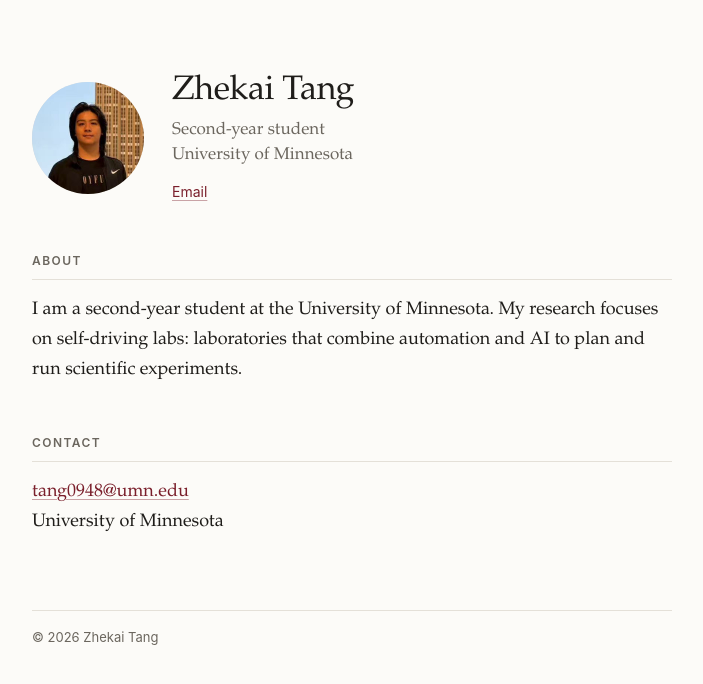
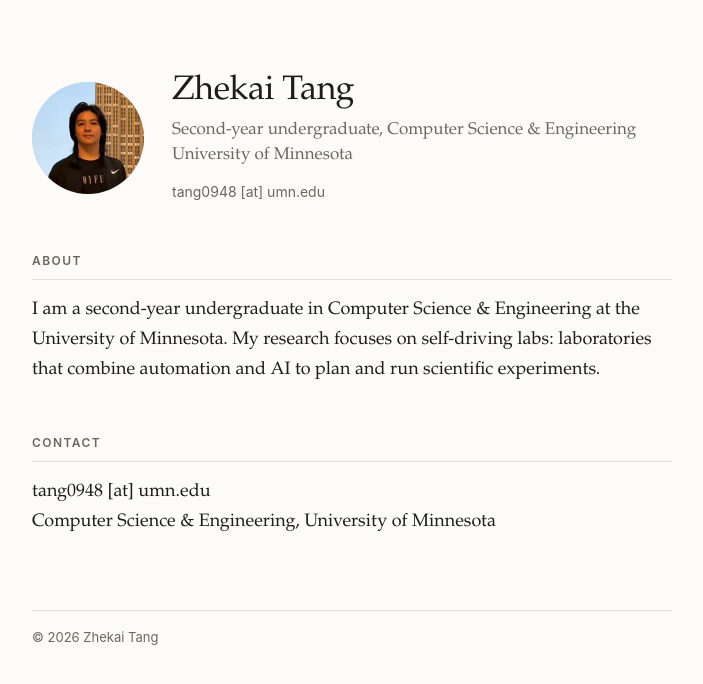
Before and after one commit to tzk1212123/tzk1212123.github.io, a plain HTML site: page index.html in a window 1280 px wide. Shown: the whole page, without its empty margins (288-991 px from the left). Drawn offline with Linux system fonts and the light colour scheme.

Commit message:
Add degree and department, obfuscate email
Co-Authored-By: Claude Fable 5.2 <noreply@anthropic.com>
Claude-Session: https://claude.ai/code/session_011q8ETUQedDBaZdDfiXHRRH

```diff
--- a/index.html
+++ b/index.html
@@ -4,7 +4,7 @@
 <meta charset="utf-8">
 <meta name="viewport" content="width=device-width, initial-scale=1">
 <title>Zhekai Tang</title>
-<meta name="description" content="Zhekai Tang — second-year student at the University of Minnesota, working on self-driving labs.">
+<meta name="description" content="Zhekai Tang — second-year Computer Science &amp; Engineering undergraduate at the University of Minnesota, working on self-driving labs.">
 <style>
   :root {
     --bg: #fcfbf8;
@@ -61,8 +61,8 @@
   }
   h1 { font-size: 34px; font-weight: 500; line-height: 1.15; margin: 0 0 8px; letter-spacing: -0.01em; }
   .role { margin: 0; color: var(--muted); font-size: 17px; line-height: 1.45; }
-  nav.links {
-    margin-top: 12px;
+  .links {
+    margin: 12px 0 0; color: var(--muted);
     font-family: var(--sans); font-size: 14px;
     display: flex; flex-wrap: wrap; gap: 4px 16px;
   }
@@ -115,17 +115,16 @@
     <img class="photo" src="photo.jpg" alt="Portrait of Zhekai Tang" width="112" height="112">
     <div>
       <h1>Zhekai Tang</h1>
-      <p class="role">Second-year student<br>University of Minnesota</p>
-      <nav class="links" aria-label="Contact">
-        <a href="mailto:tang0948@umn.edu">Email</a>
-      </nav>
+      <p class="role">Second-year undergraduate, Computer Science &amp; Engineering<br>University of Minnesota</p>
+      <p class="links">tang0948 [at] umn.edu</p>
     </div>
   </header>
 
   <section id="about">
     <h2>About</h2>
     <p>
-      I am a second-year student at the University of Minnesota. My research
+      I am a second-year undergraduate in Computer Science &amp; Engineering at the
+      University of Minnesota. My research
       focuses on self-driving labs: laboratories that combine automation and AI
       to plan and run scientific experiments.
     </p>
@@ -134,8 +133,8 @@
   <section id="contact">
     <h2>Contact</h2>
     <p>
-      <a href="mailto:tang0948@umn.edu">tang0948@umn.edu</a><br>
-      University of Minnesota
+      tang0948 [at] umn.edu<br>
+      Computer Science &amp; Engineering, University of Minnesota
     </p>
   </section>
 
```
